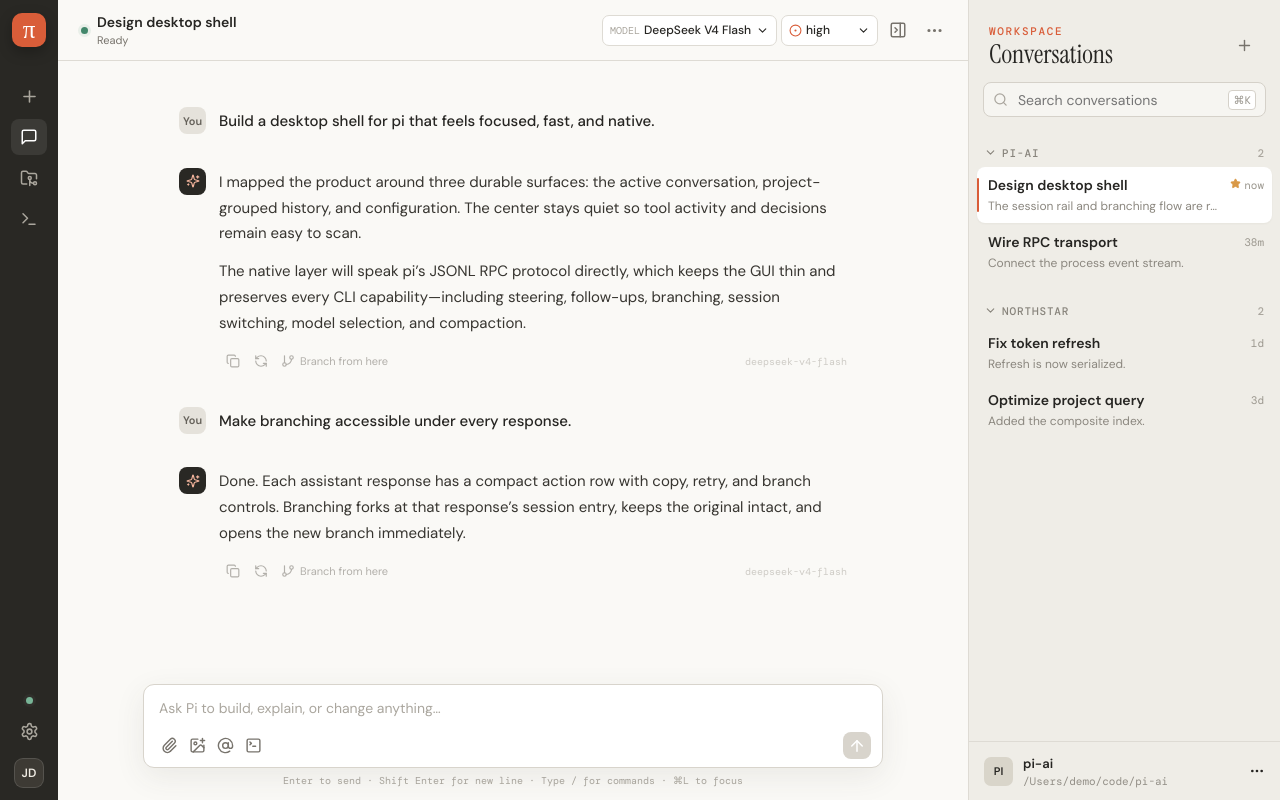
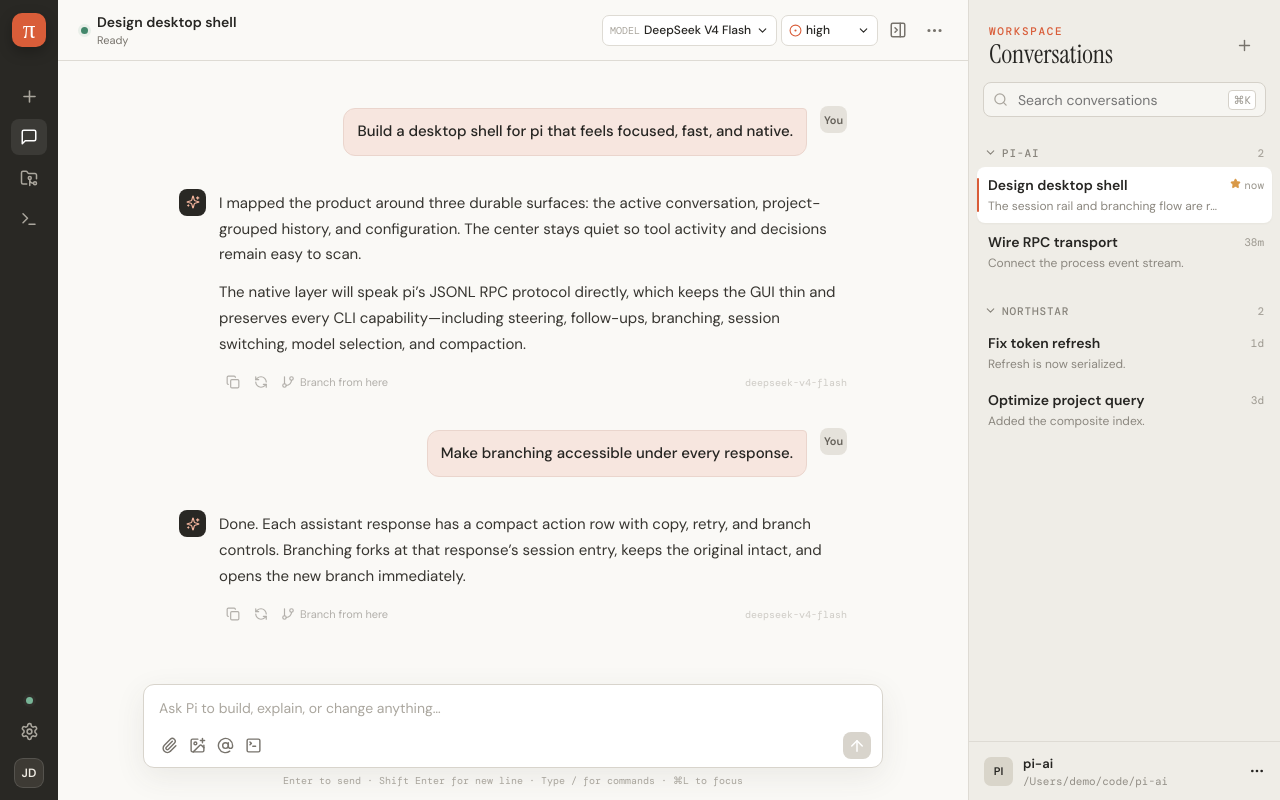
Before and after one commit to mattzq21/pi-op-out, a React (Vite) app: page / in a window 1280 px wide. Built offline with nearby package versions, Linux system fonts and the light colour scheme.

Commit message:
Committed all changes

```diff
--- a/src/styles.css
+++ b/src/styles.css
@@ -59,7 +59,9 @@ kbd { font: 11px "DM Mono"; border: 1px solid #d5d1c9; background: white; paddin
 .user-avatar { background: #e5e2db; color: #65615a; }.pi-avatar { background: #292824; color: #f5b69e; }
 .message-body { min-width: 0; font-size: 15px; line-height: 1.72; color: #373530; }
 .message-body p { margin: 0 0 12px; }.message-body p:last-child { margin-bottom: 0; }.message-body code { font: 13px "DM Mono"; background: #efede7; padding: 2px 4px; border-radius: 3px; }.message-body pre { background: #2c2b28; color: #e8e4dc; padding: 14px; overflow: auto; border-radius: 8px; }.message-body pre code { padding: 0; background: transparent; }
-.user-message .message-body { font-weight: 500; color: var(--ink); }
+.user-message { display: flex; flex-direction: row-reverse; align-items: flex-start; justify-content: flex-start; }
+.user-message .avatar { flex: 0 0 27px; }
+.user-message .message-body { width: fit-content; max-width: min(82%, 600px); padding: 10px 13px; border: 1px solid #ead5cd; border-radius: 12px 4px 12px 12px; background: var(--accent-soft); font-weight: 500; color: var(--ink); }
 .message-actions { margin-top: 12px; height: 25px; display: flex; align-items: center; gap: 1px; opacity: .55; transition: .15s; }.message:hover .message-actions { opacity: 1; }.message-actions .icon-button { width: 27px; height: 25px; }
 .branch-button { border: 0; background: transparent; color: var(--muted); height: 25px; padding: 0 6px; border-radius: 5px; display: flex; gap: 5px; align-items: center; font-size: 11px; }.branch-button:hover { background: #eeeae4; color: var(--ink); }
 .message-model { margin-left: auto; font: 10px "DM Mono"; color: var(--faint); }
@@ -160,6 +162,7 @@ kbd { font: 11px "DM Mono"; border: 1px solid #d5d1c9; background: white; paddin
 .app.dark .extension-widget,
 .app.dark .attachments > span { background: var(--dark-subtle); }
 .app.dark .user-avatar { background: #3b3934; color: #d4d0c7; }
+.app.dark .user-message .message-body { border-color: #593d34; background: #3b2f2a; }
 .app.dark .context-track { background: #3a3833; }
 .app.dark .message-body { color: #d2cec5; }
 .app.dark .user-message .message-body { color: var(--ink); }
```
